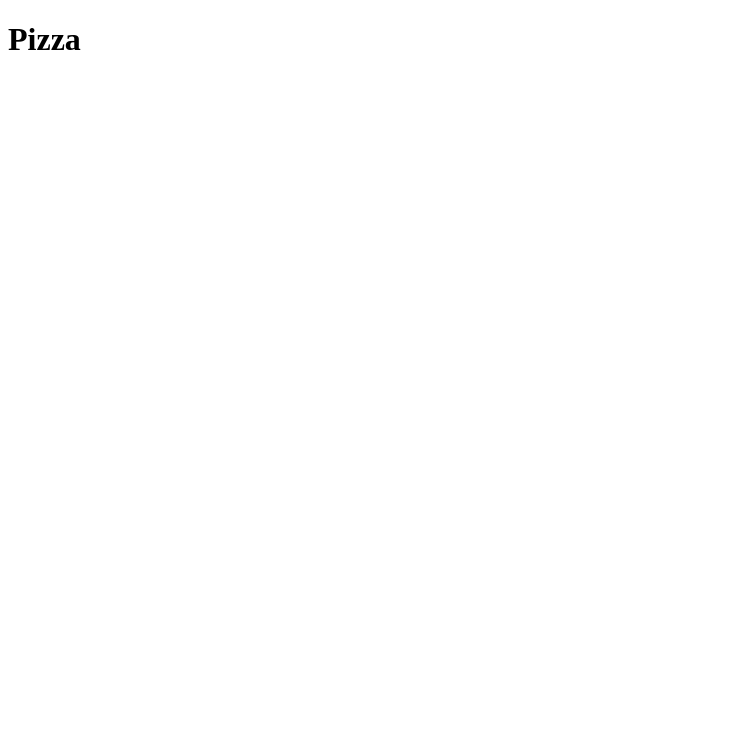
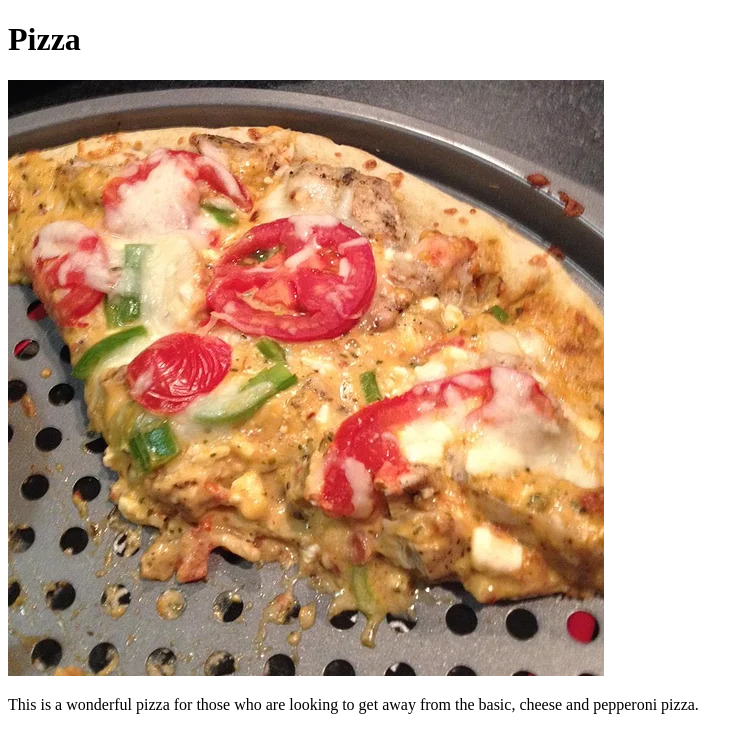
Before and after one commit to guguiness/odin-recipes, a plain HTML site: page recipes/pizza.html in a window 1280 px wide. Shown: the whole page, without its empty margins (0-753 px from the left). Drawn offline with Linux system fonts and the light colour scheme.

Commit message:
Adding a pizza image and a description

```diff
--- a/recipes/pizza.html
+++ b/recipes/pizza.html
@@ -6,5 +6,7 @@
 </head>
 <body>
     <h1>Pizza</h1>
+    <img src="../images/pizza.jpg" alt="A white pizza">
+    <p>This is a wonderful pizza for those who are looking to get away from the basic, cheese and pepperoni pizza. </p>
 </body>
 </html>
```
